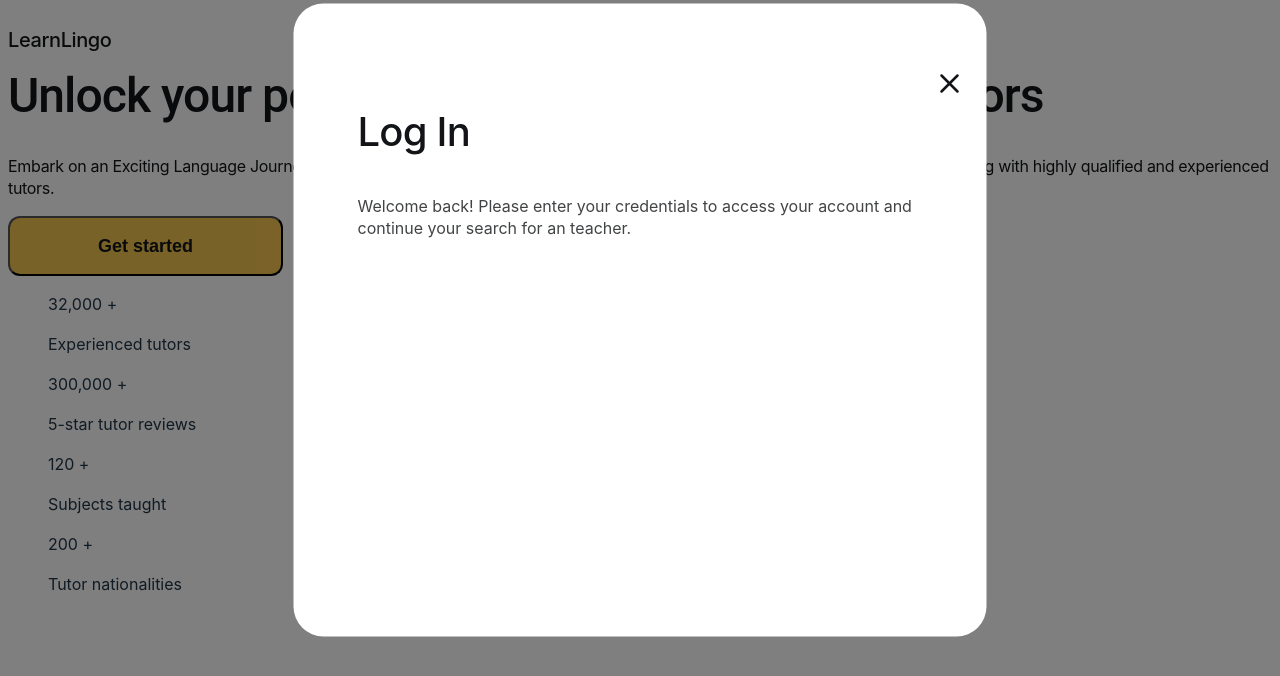
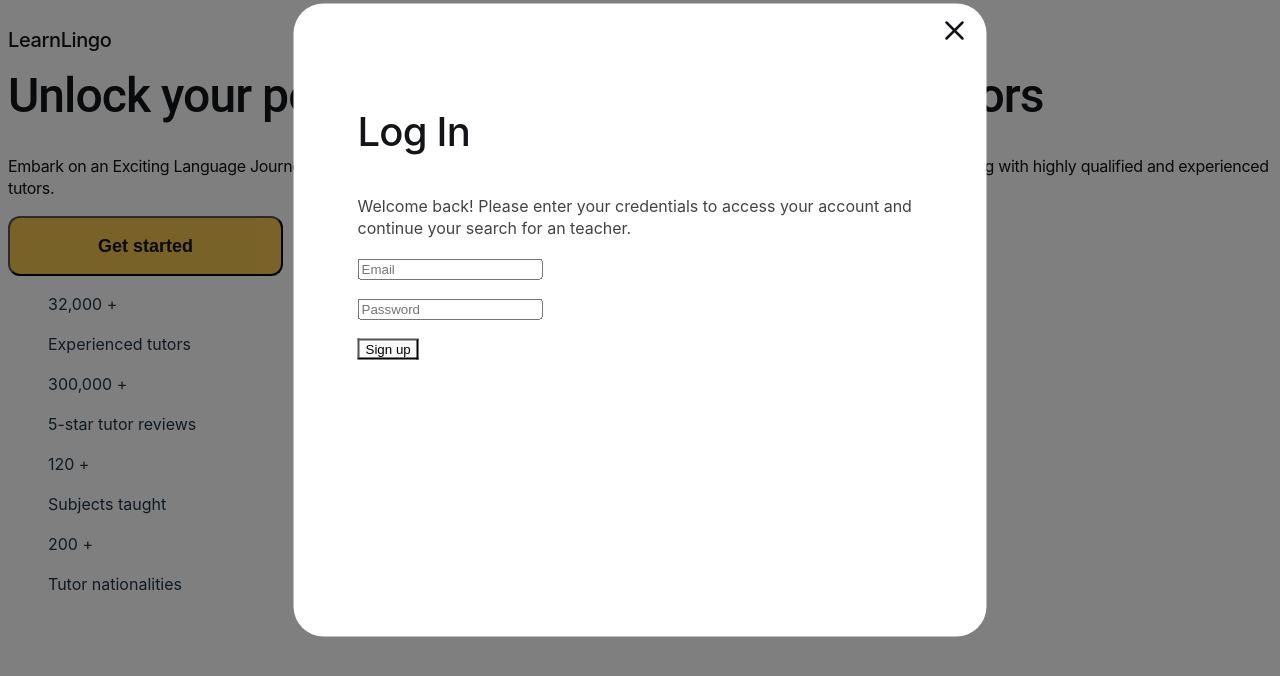
Before and after one commit to Nika1599/Learn-Lingo, a React (Vite) app: page / in a window 1280 px wide. Both pictures are taken after a click on the button "Log in". Shown: the top 676 px of the page. Built offline with nearby package versions, Linux system fonts and the light colour scheme.

Commit message:
added react-hook-forms and validation

```diff
--- a/package.json
+++ b/package.json
@@ -10,11 +10,13 @@
     "preview": "vite preview"
   },
   "dependencies": {
+    "@hookform/resolvers": "^3.10.0",
     "clsx": "^2.1.1",
     "react": "^18.3.1",
     "react-dom": "^18.3.1",
     "react-hook-form": "^7.54.2",
-    "react-router-dom": "^7.1.1"
+    "react-router-dom": "^7.1.1",
+    "yup": "^1.6.1"
   },
   "devDependencies": {
     "@eslint/js": "^9.17.0",
--- a/src/components/AppBar/AppBar.jsx
+++ b/src/components/AppBar/AppBar.jsx
@@ -2,20 +2,31 @@ import { NavLink } from 'react-router-dom';
 import { useState } from 'react';
 import clsx from 'clsx';
 import css from './AppBar.module.css';
-import { LoginFormModal } from '../LoginFormModal/LoginFormModal';
+import { Modal } from '../Modal/Modal.jsx';
+import { LoginFormModal } from '../LoginFormModal/LoginFormModal.jsx';
+import { RegisterFormModal } from '../RegisterFormModal/RegisterFormModal.jsx';
 
 const buildLinkClass = ({ isActive }) => {
   return clsx(css.link, isActive && css.active);
 };
 
 export const AppBar = () => {
-  const [isOpen, setIsOpen] = useState(false);
+  const [isModalOpen, setModalIsOpen] = useState(false);
+  const [modalContent, setModalContent] = useState(null);
 
-  const onOpenModal = () => {
-    setIsOpen(true);
+  const openLoginModal = () => {
+    console.log('Opening login modal');
+    setModalContent(<LoginFormModal />);
+    setModalIsOpen(true);
   };
-  const onCloseModal = () => {
-    setIsOpen(false);
+  const openRegisterModal = () => {
+    console.log('Opening register modal');
+    setModalContent(<RegisterFormModal />);
+    setModalIsOpen(true);
+  };
+  const closeModal = () => {
+    setModalIsOpen(false);
+    setModalContent(null);
   };
 
   return (
@@ -29,13 +40,22 @@ export const AppBar = () => {
         <NavLink className={buildLinkClass} to="/teachers">
           Teachers
         </NavLink>
-        <button onClick={onOpenModal} className={css.loginBtn}>
+        <button type="button" onClick={openLoginModal} className={css.loginBtn}>
           Log in
         </button>
-        <button type="button" className={css.registerBtn}>
+        <button
+          type="button"
+          onClick={openRegisterModal}
+          className={css.registerBtn}
+        >
           Registration
         </button>
-        {isOpen && <LoginFormModal onCloseModal={onCloseModal} />}
+
+        {isModalOpen && (
+          <Modal isOpen={isModalOpen} onClose={closeModal}>
+            {modalContent}
+          </Modal>
+        )}
       </nav>
     </header>
   );
--- a/src/components/AppBar/AppBar.module.css
+++ b/src/components/AppBar/AppBar.module.css
@@ -31,3 +31,12 @@
   line-height: 125%;
   color: #fff;
 }
+
+.loginBtn {
+  font-family: 'Roboto', sans-serif;
+  font-weight: 700;
+  font-size: 16px;
+  line-height: 125%;
+  color: #121417;
+  border-radius: none;
+}
--- a/src/components/LoginFormModal/LoginFormModal.jsx
+++ b/src/components/LoginFormModal/LoginFormModal.jsx
@@ -1,44 +1,50 @@
 import css from './LoginFormModal.module.css';
+import { useForm } from 'react-hook-form';
+import * as yup from 'yup';
+import { yupResolver } from '@hookform/resolvers/yup';
 
-export const LoginFormModal = ({ onCloseModal }) => {
+const schema = yup.object().shape({
+  email: yup.string().email().required(),
+  password: yup.string().min(8).max(32).required(),
+});
+
+export const LoginFormModal = () => {
+  const {
+    register,
+    handleSubmit,
+    formState: { errors },
+    reset,
+  } = useForm({
+    resolver: yupResolver(schema),
+  });
+  const onSubmit = data => {
+    console.log({ data });
+    reset();
+  };
   return (
-    <div className={css.backdrop}>
-      <div className={css.modal}>
-        <button
-          type="submit"
-          aria-label="Close modal button"
-          className={css.closeModalBtn}
-          onClick={onCloseModal}
-        >
-          <svg
-            width="32"
-            height="32"
-            viewBox="0 0 32 32"
-            fill="none"
-            xmlns="http://www.w3.org/2000/svg"
-          >
-            <path
-              d="M24 8L8 24"
-              stroke="#121417"
-              strokeWidth="2.5"
-              strokeLinecap="round"
-              strokeLinejoin="round"
-            />
-            <path
-              d="M8 8L24 24"
-              stroke="#121417"
-              strokeWidth="2.5"
-              strokeLinecap="round"
-              strokeLinejoin="round"
-            />
-          </svg>
-        </button>
-        <h3 className={css.modalTitle}>Log In</h3>
-        <p className={css.modalText}>
-          Welcome back! Please enter your credentials to access your account and
-          continue your search for an teacher.
-        </p>
-      </div>
-    </div>
+    <>
+      <h3 className={css.modalTitle}>Log In</h3>
+      <p className={css.modalText}>
+        Welcome back! Please enter your credentials to access your account and
+        continue your search for an teacher.
+      </p>
+      <form onSubmit={handleSubmit(onSubmit)}>
+        <input
+          {...register('email')}
+          placeholder="Email"
+          type="email"
+          required
+        />
+        <p>{errors.email?.message}</p>
+        <input
+          {...register('password')}
+          placeholder="Password"
+          type="password"
+          required
+        />
+        <p>{errors.password?.message}</p>
+        <button type="submit">Sign up</button>
+      </form>
+    </>
   );
 };
--- a/src/components/LoginFormModal/LoginFormModal.module.css
+++ b/src/components/LoginFormModal/LoginFormModal.module.css
@@ -1,26 +1,3 @@
-.backdrop {
-  background-color: rgb(0, 0, 0, 0.5);
-  position: fixed;
-  top: 0;
-  left: 0;
-  width: 100%;
-  height: 100%;
-  z-index: 999;
-}
-.modal {
-  position: absolute;
-  top: 40%;
-  left: 50%;
-  transform: translate(-50%, -50%);
-  border-radius: 12px;
-  padding: 16px 210px;
-  border-radius: 30px;
-  max-width: 565px;
-  width: 100%;
-  min-height: 505px;
-  padding: 64px;
-  background-color: #fff;
-}
 .modalTitle {
   font-weight: 500;
   font-size: 40px;
@@ -35,11 +12,3 @@
   line-height: 137%;
   color: rgba(18, 20, 23, 0.8);
 }
-
-.closeModalBtn {
-  position: absolute;
-  top: 10%;
-  right: 15px;
-  border: none;
-  background-color: transparent;
-}
--- /dev/null
+++ b/src/components/Modal/Modal.jsx
@@ -0,0 +1,57 @@
+import { useEffect } from 'react';
+import css from './Modal.module.css';
+
+export const Modal = ({ isOpen, onClose, children }) => {
+  if (!isOpen) return null;
+
+  useEffect(() => {
+    const handleKeyDown = e => {
+      if (e.key === 'Escape') {
+        onClose();
+      }
+    };
+
+    window.addEventListener('keydown', handleKeyDown);
+
+    return () => {
+      window.removeEventListener('keydown', handleKeyDown);
+    };
+  }, [onClose]);
+
+  return (
+    <div className={css.backdrop} onClick={onClose}>
+      <div className={css.modal} onClick={e => e.stopPropagation()}>
+        <button
+          type="button"
+          aria-label="Close modal"
+          className={css.closeModalBtn}
+          onClick={onClose}
+        >
+          <svg
+            width="32"
+            height="32"
+            viewBox="0 0 32 32"
+            fill="none"
+            xmlns="http://www.w3.org/2000/svg"
+          >
+            <path
+              d="M24 8L8 24"
+              stroke="#121417"
+              strokeWidth="2.5"
+              strokeLinecap="round"
+              strokeLinejoin="round"
+            />
+            <path
+              d="M8 8L24 24"
+              stroke="#121417"
+              strokeWidth="2.5"
+              strokeLinecap="round"
+              strokeLinejoin="round"
+            />
+          </svg>
+        </button>
+        {children}
+      </div>
+    </div>
+  );
+};
--- /dev/null
+++ b/src/components/Modal/Modal.module.css
@@ -0,0 +1,30 @@
+.backdrop {
+  background-color: rgb(0, 0, 0, 0.5);
+  position: fixed;
+  top: 0;
+  left: 0;
+  width: 100%;
+  height: 100%;
+}
+.modal {
+  position: absolute;
+  top: 40%;
+  left: 50%;
+  transform: translate(-50%, -50%);
+  border-radius: 12px;
+  padding: 16px 210px;
+  border-radius: 30px;
+  max-width: 565px;
+  width: 100%;
+  min-height: 505px;
+  padding: 64px;
+  background-color: #fff;
+}
+.closeModalBtn {
+  position: absolute;
+  top: 10px;
+  right: 10px;
+  background: none;
+  border: none;
+  cursor: pointer;
+}
--- a/src/components/RegisterFormModal/RegisterFormModal.jsx
+++ b/src/components/RegisterFormModal/RegisterFormModal.jsx
@@ -0,0 +1,54 @@
+import { useForm } from 'react-hook-form';
+import css from './RegisterFormModal.module.css';
+import * as yup from 'yup';
+import { yupResolver } from '@hookform/resolvers/yup';
+
+const schema = yup.object().shape({
+  name: yup.string().required(),
+  email: yup.string().email().required(),
+  password: yup.string().min(8).max(32).required(),
+});
+
+export const RegisterFormModal = () => {
+  const {
+    register,
+    handleSubmit,
+    formState: { errors },
+    reset,
+  } = useForm({
+    resolver: yupResolver(schema),
+  });
+  const onSubmit = data => {
+    console.log({ data });
+    reset();
+  };
+  return (
+    <>
+      <h3 className={css.modalTitle}>Registration</h3>
+      <p className={css.modalText}>
+        Thank you for your interest in our platform! In order to register, we
+        need some information. Please provide us with the following information
+      </p>
+      <form onSubmit={handleSubmit(onSubmit)}>
+        <input {...register('name')} placeholder="Name" type="name" required />
+        <p>{errors.name?.message}</p>
+
+        <input
+          {...register('email')}
+          placeholder="Email"
+          type="email"
+          required
+        />
+        <p>{errors.email?.message}</p>
+        <input
+          {...register('password')}
+          placeholder="Password"
+          type="password"
+          required
+        />
+        <p>{errors.password?.message}</p>
+        <button type="submit">Sign up</button>
+      </form>
+    </>
+  );
+};
--- a/src/components/RegisterFormModal/RegisterFormModal.module.css
+++ b/src/components/RegisterFormModal/RegisterFormModal.module.css
@@ -0,0 +1,14 @@
+.modalTitle {
+  font-weight: 500;
+  font-size: 40px;
+  line-height: 120%;
+  letter-spacing: -0.02em;
+  color: #121417;
+}
+
+.modalText {
+  font-weight: 400;
+  font-size: 16px;
+  line-height: 137%;
+  color: rgba(18, 20, 23, 0.8);
+}
--- a/src/index.css
+++ b/src/index.css
@@ -13,6 +13,21 @@
   -moz-osx-font-smoothing: grayscale;
 }
 
+.modalTitle {
+  font-weight: 500;
+  font-size: 40px;
+  line-height: 120%;
+  letter-spacing: -0.02em;
+  color: #121417;
+}
+
+.modalText {
+  font-weight: 400;
+  font-size: 16px;
+  line-height: 137%;
+  color: rgba(18, 20, 23, 0.8);
+}
+
 a {
   text-decoration: inherit;
 }
@@ -23,13 +38,6 @@ a:hover {
 ul,
 ol {
   list-style-type: none;
-}
-button:hover {
-  border-color: #646cff;
-}
-button:focus,
-button:focus-visible {
-  outline: 4px auto -webkit-focus-ring-color;
 }
 
 @media (prefers-color-scheme: light) {
```
Also changed, not shown: 1 other file (tests, documents, lock files or other folders).
